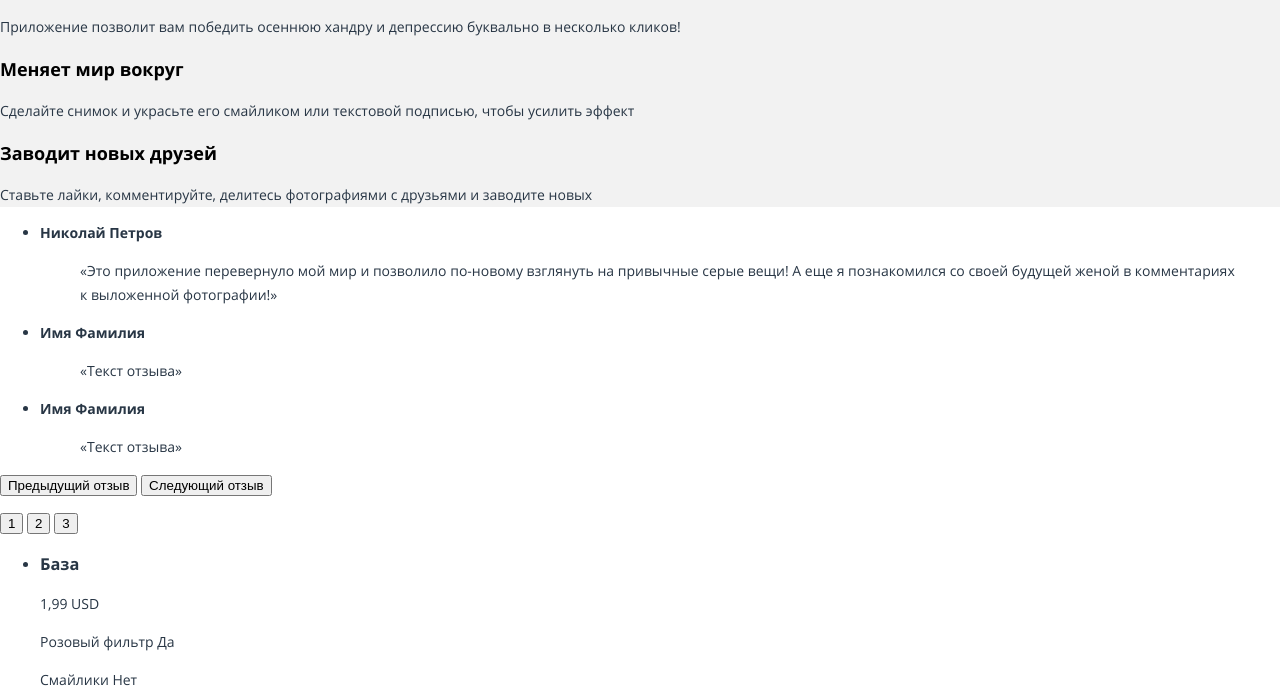
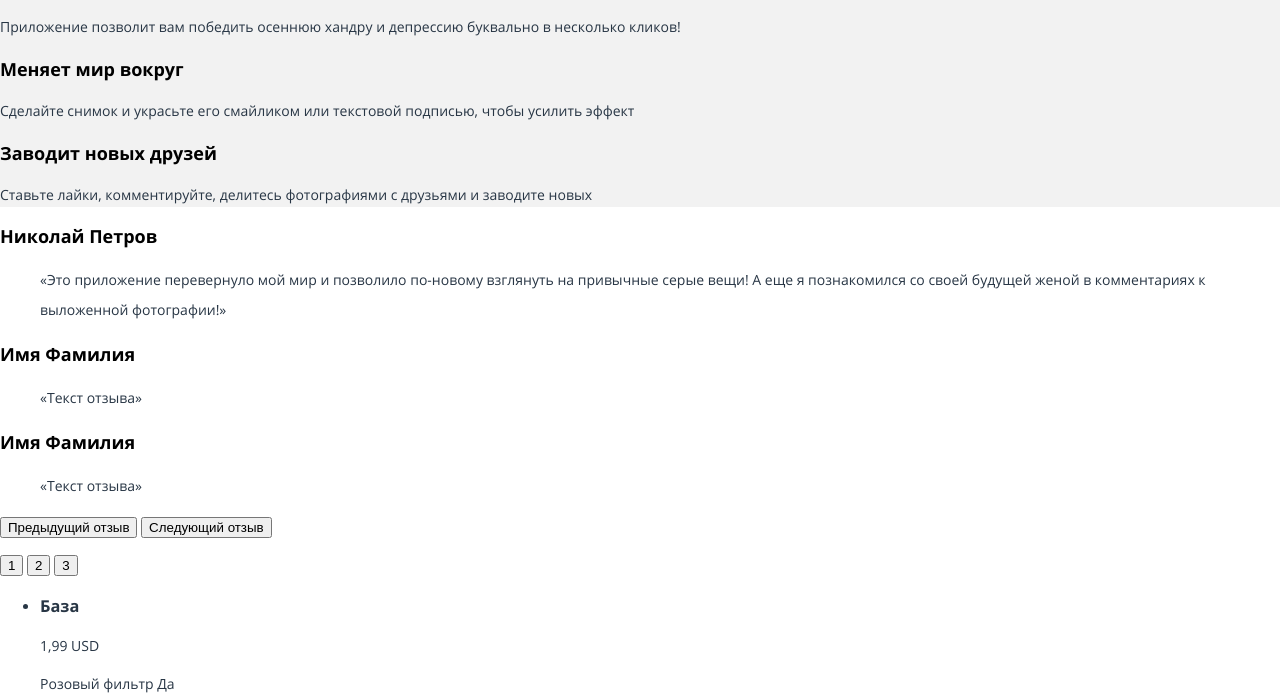
Before and after one commit to anmokuchi/1031959-pink-22, a website: page source/index.html in a window 1280 px wide. Shown: the part 619-1317 px from the top of the page. Drawn offline with nearby package versions, Linux system fonts and the light colour scheme; files that its build step writes are made by us from their sources.

Commit message:
Добавлена базовая стилизация блока отзывов

```diff
--- /dev/null
+++ b/source/sass/blocks/reviews.scss
@@ -0,0 +1,14 @@
+.reviews__list {
+  @include list-reset;
+}
+
+.reviews__author-name {
+  color: $black;
+  font-weight: bold;
+  font-size: 18px;
+  line-height: 30px;
+}
+
+.reviews__text {
+  line-height: 30px;
+}
--- a/source/sass/style.scss
+++ b/source/sass/style.scss
@@ -13,3 +13,4 @@
 @import "blocks/about.scss";
 @import "blocks/download.scss";
 @import "blocks/advantages.scss";
+@import "blocks/reviews.scss";
```
